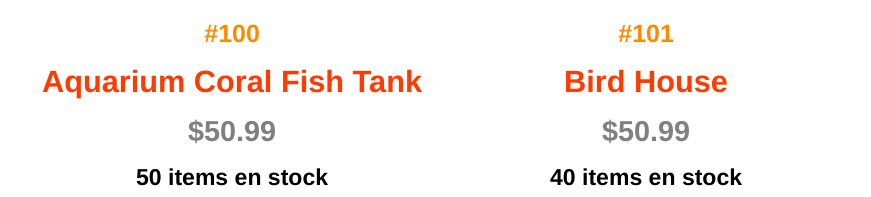
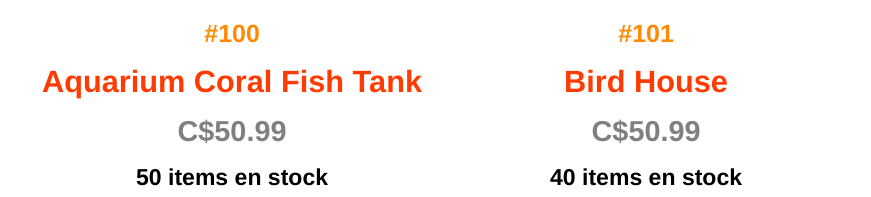
Before and after one commit to MiguelJerome/Animago-main-mig, a Next.js app: page /toutMagasiner in a window 1280 px wide. Shown: the part 1110-1307 px from the top of the page, without its empty margins (204-1075 px from the left). Built offline with nearby package versions, Linux system fonts and the light colour scheme.

Commit message:
fix searchbar product

```diff
--- a/components/ProduitCard.jsx
+++ b/components/ProduitCard.jsx
@@ -29,7 +29,7 @@ setAverageHeight(produits.reduce((max, { height }) => Math.max(max, height), 0))
           <p className={styles.imageId}>Produit</p>
           <p className={styles.imageId}>#{_id}</p>
           <p className={styles.imageName}>{name}</p>
-          <p className={styles.imagePrice}>${price}</p>
+          <p className={styles.imagePrice}>C${price}</p>
           <p className={styles.imageStock}>{stock} items en stock</p>
             <button className={styles.button}>Ajouter au Panier</button>
         </div>
--- a/components/ProduitDetails.jsx
+++ b/components/ProduitDetails.jsx
@@ -17,7 +17,7 @@ export default function ProduitDetails({ product, productDescription }) {
                     <p className={styles.p}>Produit#: {product._id }</p>
                         <p className={styles.p}>Categorie: {product.categorie}</p>
                         <p className={styles.p}>Item en Stock: {product.stock}</p>
-                    <p className={styles.p}>Prix: {product.price}</p>
+                    <p className={styles.p}>Prix: C${product.price}</p>
                     <div className={styles.containerCartButton} >
                 <button className={styles.button}>Ajouter au panier</button> <button className={styles.button}>Enlever du panier</button>
             </div>
```
